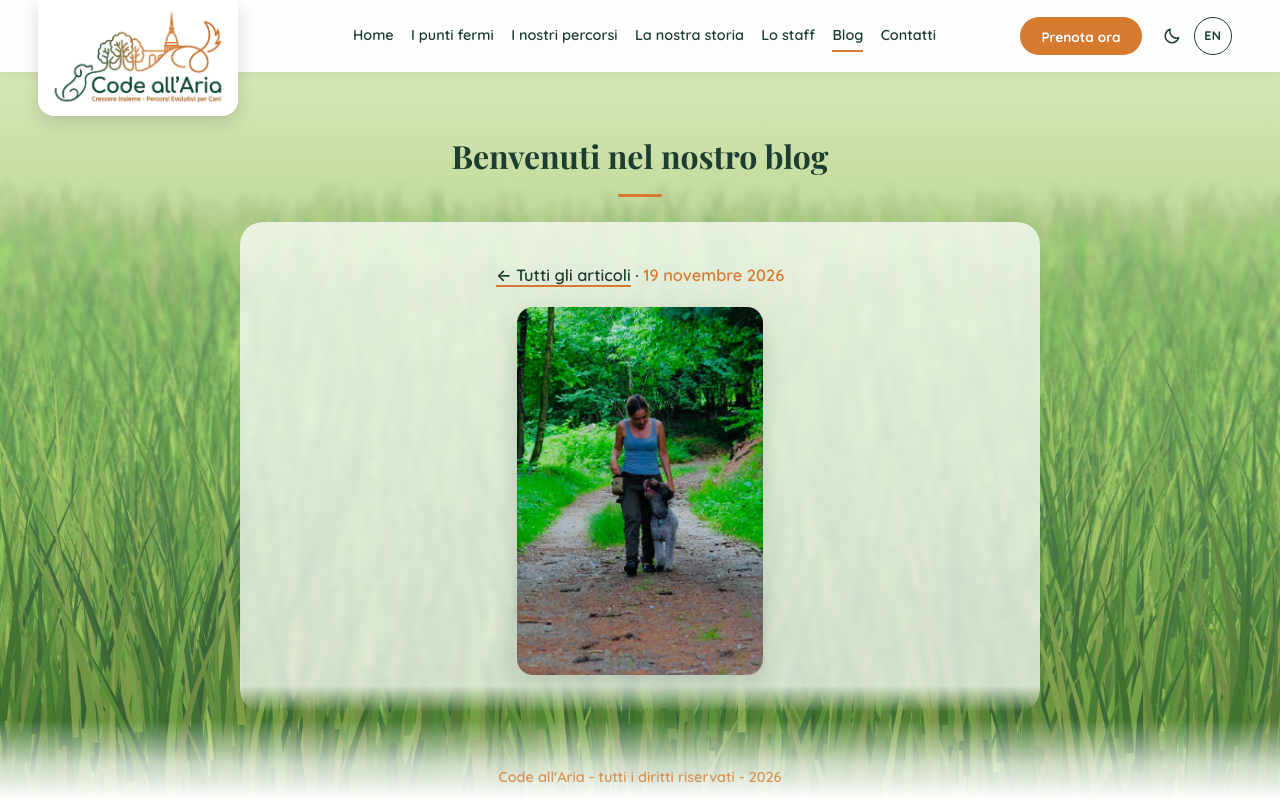
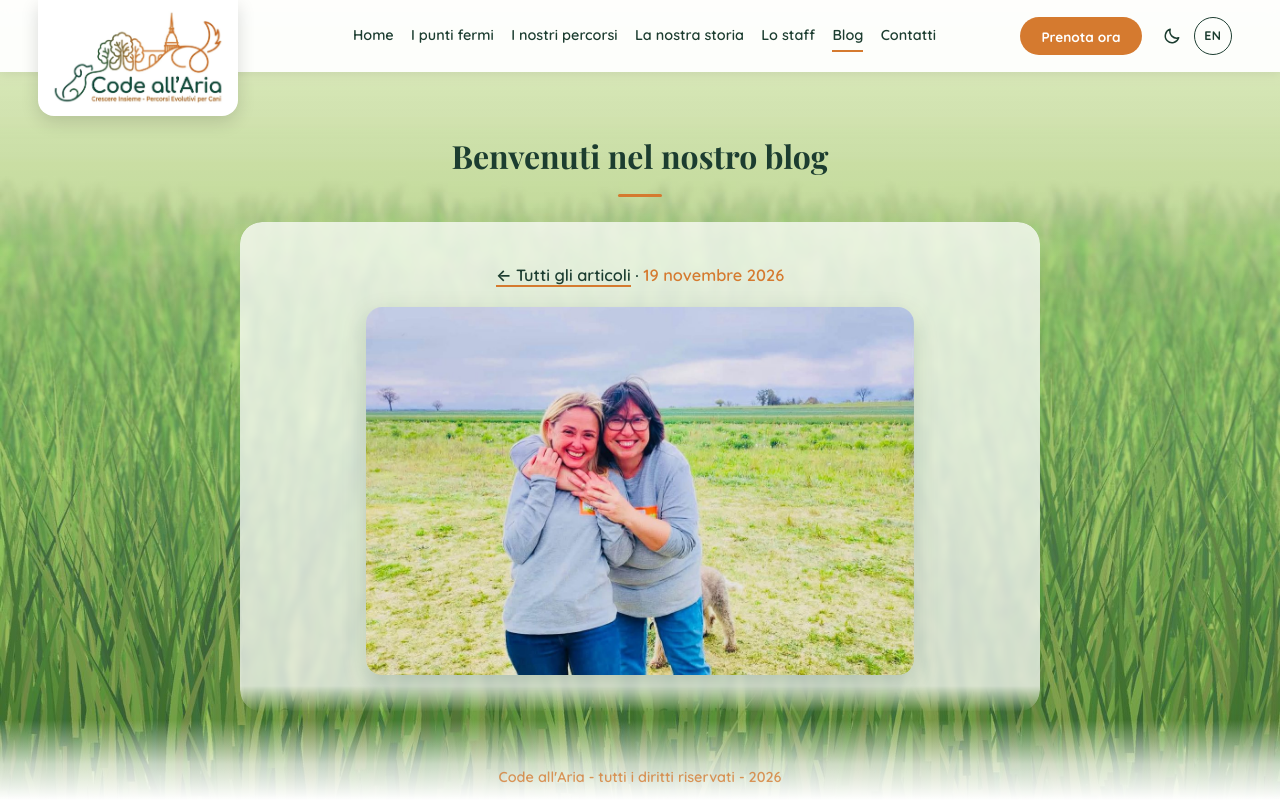
Before and after one commit to GonzoBonzo75/codeallaria-site, a plain HTML site: page blog/benvenuti-nel-nostro-blog.html in a window 1280 px wide. Drawn offline with Linux system fonts and the light colour scheme.

Commit message:
Blog: pagine aggiornate automaticamente

```diff
--- a/blog/benvenuti-nel-nostro-blog.html
+++ b/blog/benvenuti-nel-nostro-blog.html
@@ -12,7 +12,7 @@
   <meta property="og:title" content="Benvenuti nel nostro blog - Code all&#x27;Aria">
   <meta property="og:description" content="Un nuovo spazio dove raccontare le nostre giornate, i percorsi e qualche consiglio per vivere meglio con il proprio cane.">
   <meta property="og:url" content="https://www.codeallaria.com/blog/benvenuti-nel-nostro-blog.html">
-  <meta property="og:image" content="https://www.codeallaria.com/images/blog-web/passeggiata-nel-bosco-1200.jpg">
+  <meta property="og:image" content="https://www.codeallaria.com/images/blog-web/WhatsApp Image 2026-11-19 at 19.39.09-1200.jpg">
   <link rel="preload" as="font" type="font/woff2" href="/fonts/playfair-display-700.woff2" crossorigin>
   <script>try{if(localStorage.getItem("theme")==="dark")document.documentElement.setAttribute("data-theme","dark")}catch(e){}</script>
   <link rel="stylesheet" href="/css/style.css">
@@ -45,7 +45,7 @@
       <span class="divider" aria-hidden="true"></span>
       <div class="storia-text blog-post" tabindex="0" role="region" aria-label="Benvenuti nel nostro blog">
         <p class="blog-meta"><a href="/blog.html">&larr; Tutti gli articoli</a><span aria-hidden="true"> · </span><time datetime="2026-11-19">19 novembre 2026</time></p>
-        <img class="blog-cover" src="/images/blog-web/passeggiata-nel-bosco-1200.jpg" width="1066" height="1600" alt="Un&#x27;educatrice cammina su un sentiero nel bosco con un cane che la guarda">
+        <img class="blog-cover" src="/images/blog-web/WhatsApp Image 2026-11-19 at 19.39.09-1200.jpg" width="1200" height="806" alt="Un&#x27;educatrice cammina su un sentiero nel bosco con un cane che la guarda">
         <div class="blog-body">
 <p>Con questo primo articolo inauguriamo il blog di <strong>Code all&rsquo;Aria</strong>: uno spazio dove raccontare le nostre giornate, i percorsi che proponiamo e le piccole cose che imparano, ogni giorno, i cani e chi vive con loro.</p>
 <h2>Cosa troverete qui</h2>
```
Also changed, not shown: blog.html (+1 -1 lines), images/blog-web/WhatsApp Image 2026-11-19 at 19.39.09-1200.jpg (added), images/blog-web/WhatsApp Image 2026-11-19 at 19.39.09-600.jpg (added).
